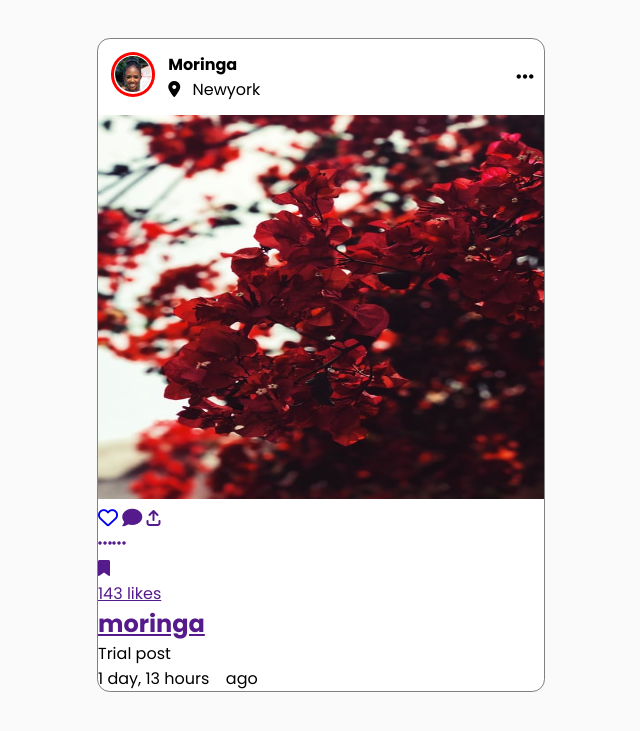
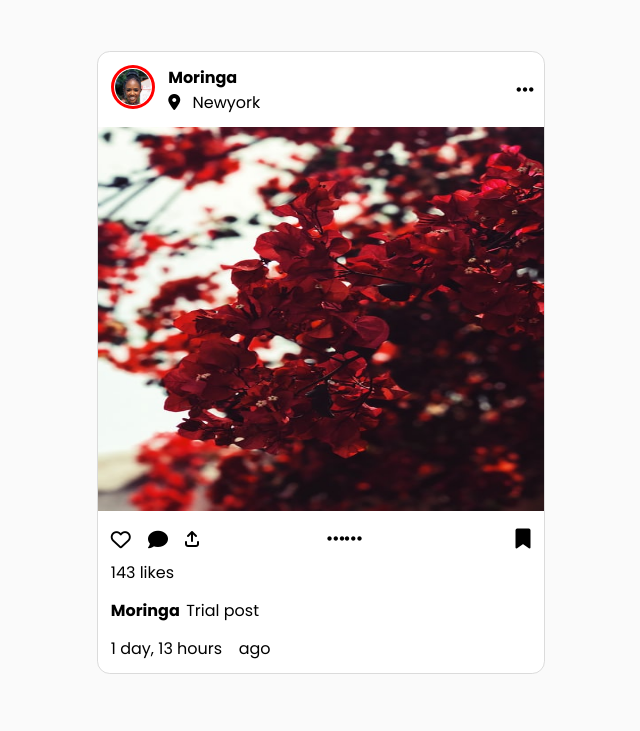
Before and after one commit to AjedidahMwanzia/instagram-clone, a Django app: page / in a window 1280 px wide. Shown: the part 51-782 px from the top of the page, without its empty margins (287-927 px from the left). Run offline with Django 4.2, Linux system fonts and the light colour scheme; data comes from the database, SQL or seed files in the repository; some libraries are stand-ins or nearby versions; some web fonts are replaced.

Commit message:
upgrade the card styling

```diff
--- a/clone/templates/clone/post_list.html
+++ b/clone/templates/clone/post_list.html
@@ -31,14 +31,14 @@
                 <div class="engagement">
                     <div class="comment">
                         <a href="/"> <i class="far fa-heart fa-lg"></i></a>
-                        <a href=""><i class="fa-solid fa-comment fa-lg"></i></a>
+                        <a href=""><i class="fa-solid fa-comment fa-lg" ></i></a>
                         <a href=""><i class="fa-solid fa-arrow-up-from-bracket"></i></a>
                     </div>
                     <div class="dot">
-                        <a href=""><i class="fa-solid fa-ellipsis"></i><i class="fa-solid fa-ellipsis"></i></a>
+                        <a href=""><i class="fa-solid fa-ellipsis fa-lg"></i><i class="fa-solid fa-ellipsis fa-lg"></i></a>
                     </div>
                     <div class="save">
-                        <a href=""><i class="fa-solid fa-bookmark"></i></a>
+                        <a href=""><i class="fa-solid fa-bookmark fa-lg"></i></a>
                     </div>
 
                 </div>
@@ -46,14 +46,13 @@
                     <a href="">143 likes</a>
                 </div>
                 <div class="caption">
-                    <a href=""><h2>{{post.author}}</h2></a>
+                    <a href="">{{post.author}}</a>
                     <span><p>{{post.caption}}</p></span>
                 </div>
                 <div class="date">
                     {{post.created_on|timesince}} &ensp;  ago
                 </div>
             </div>
-        </div>
 
         <div class="last">
 
--- a/static/css/style.css
+++ b/static/css/style.css
@@ -1,5 +1,5 @@
 body{
-    background-color:  #FAFAFA;
+    background-color:  #fafafa ;
 
 }
 *{
@@ -52,6 +52,7 @@ body{
     justify-content: center;
 
  }
+ /* ...................................................... */
 .main{
     width: 100%;
     display: flex;
@@ -63,15 +64,17 @@ body{
 }
 .cont{
     width: 35%;
-    border: 0.08vw solid grey;
-    background-color: white;
-    border-radius: 1vw;
-    font-family: 'Poppins', sans-serif;
 }
 .cont .card{
     width: 100%;
     margin-top: 1vw;
-    width: auto;
+    height: auto;
+    background-color: white;
+    border-radius: 1vw;
+    border: 0.08vw solid #dbdbdb;
+    padding-top: 1vw;
+    font-family: 'Poppins', sans-serif;
+    padding-bottom: 1vw;
 }
 .card
 .post_image img{
@@ -114,3 +117,56 @@ body{
     margin-left: 20vw;
     padding-top: 1vw;
 }
+/* ................................................... */
+.engagement{
+    display: flex;
+}
+.engagement i{
+    color: black;
+    margin-top: 1vw;
+    margin-bottom: 1vw;
+
+}
+.comment{
+    margin-left: 1vw;
+    margin-right: 9vw;
+}
+.comment i{
+    padding-right: 1vw;
+}
+.dot{
+    margin-right: 12vw;
+    padding-top: 0.5vw;
+}
+.save{
+    padding-top: 0.5vw;
+}
+/* ............................clicks.............. */
+.clicks{
+    margin-left: 1vw;
+    margin-bottom: 1vw;
+}
+.clicks a{
+    text-decoration: none;
+    color: black;
+}
+/* ................................................ */
+.caption{
+    margin-left: 1vw;
+    display: flex;
+    margin-bottom: 1vw;
+}
+.caption a{
+    text-decoration: none;
+    color: black;
+    text-transform: capitalize;
+    font-weight: bold;
+    display: inline-block;
+    padding-right: 0.5vw;
+}
+.caption span{
+    margin-right: 2vw;
+}
+.date{
+    margin-left: 1vw;
+}
```
